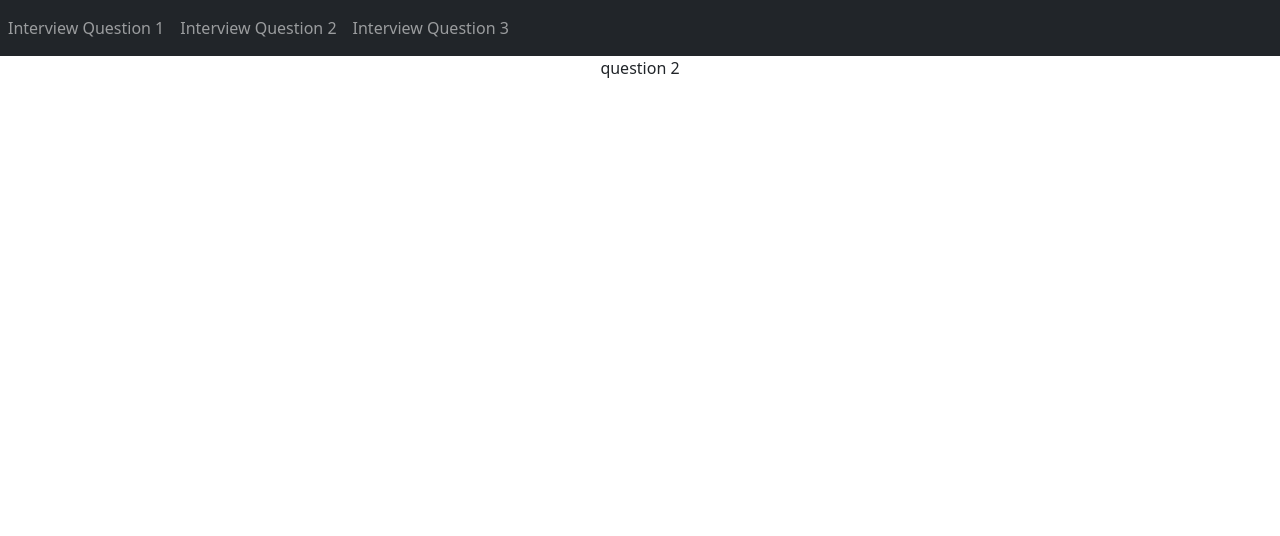
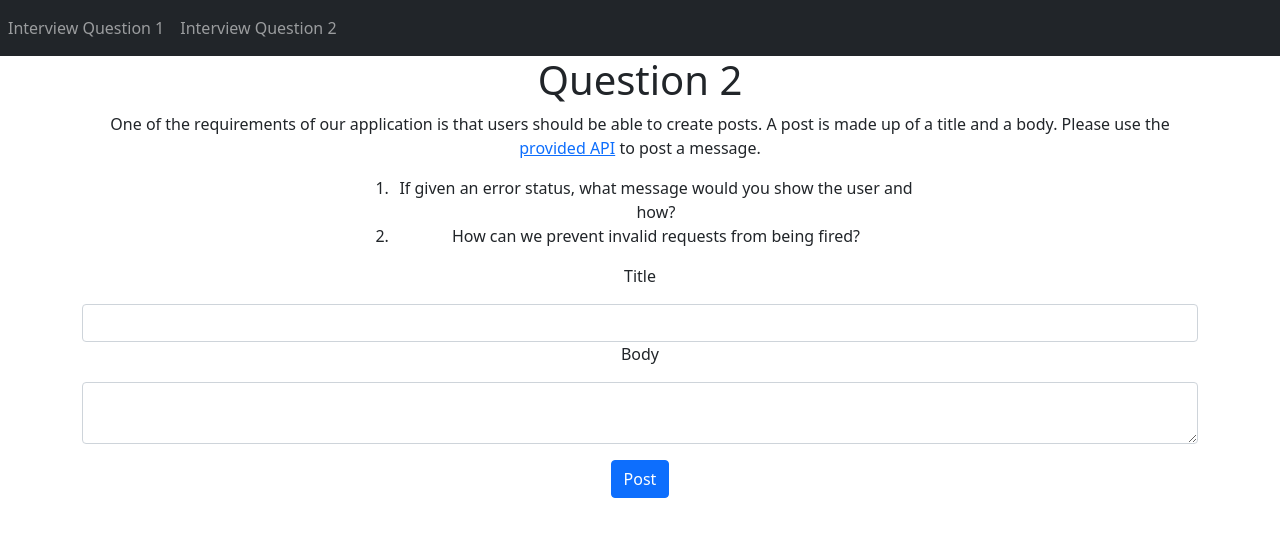
Before and after one commit to basicallysteve/interview, a React (Create React App) app: page /question-2 in a window 1280 px wide. Shown: the top 536 px of the page. Built offline with nearby package versions, Linux system fonts and the light colour scheme.

Commit message:
Interview Question 2 created

```diff
--- a/src/App.js
+++ b/src/App.js
@@ -18,7 +18,7 @@ function App() {
         <Nav className="me-auto">
           <Nav.Link as={Link} to="/question-1">Interview Question 1</Nav.Link>
           <Nav.Link as={Link} to="/question-2">Interview Question 2</Nav.Link>
-          <Nav.Link as={Link} to="/question-3">Interview Question 3</Nav.Link>
+          {/* <Nav.Link as={Link} to="/question-3">Interview Question 3</Nav.Link> */}
         </Nav>
       </Navbar>
 
--- a/src/questions/InterviewQuestion2.js
+++ b/src/questions/InterviewQuestion2.js
@@ -1,5 +1,87 @@
+import axios from "axios"
+import _ from "lodash";
+import {useState} from "react"
+import {Container,Row, Col, Form, Button} from "react-bootstrap"
+
 export default function Question2(){
+    let [post, setPost] = useState({
+        title: "",
+        body: ""
+    })
+
+    let [status, setStatus] = useState()
+    /**
+     * @function validate
+     * @param {string} title
+     * @param {string} body
+     * @returns {boolean}
+     *
+     * @description validates that a post's title and body are not empty
+     */
+    function validate(){
+        return true
+    }
+    /**
+     * @function isValid
+     * @returns {boolean}
+     * @description high performance version of validate.
+     */
+    let isValid = _.memoize(validate);
+
+    /**
+     * @function updatePost
+     * @param {SyntheticEvent} $event
+     * @param {string} field
+     * @description updatePost takes the input value from an onChange event and triggers a state update on the field that is updating. This can be either the title or the body
+     */
+    function updatePost($event, field){
+
+
+    }
+    /**
+     * @function addPost
+     * @param {SyntheticEvent} $event
+     * @description Triggers an endpoint to create a new post for the given user.
+     */
+    function addPost($event){
+        $event.preventDefault();
+        axios.post(`https://jsonplaceholder.typicode.com/posts`, {post, userId: 1}).then(response=>{
+
+        })
+
+    }
+
     return (
-        <div>question 2</div>
+        <Container size="sm">
+        <Row>
+            <Col><h1>Question 2</h1></Col>
+        </Row>
+        <Row>
+            <Col>
+                <p>One of the requirements of our application is that users should be able to create posts. A post is made up of a title and a body. Please use the <a href="https://jsonplaceholder.typicode.com/posts" target="_blank">provided API</a> to post a message. </p>
+                <ol className="w-50" style={{margin: "auto"}}>
+                    <li>If given an error status, what message would you show the user and how?</li>
+                    <li>How can we prevent invalid requests from being fired?</li>
+                </ol>
+            </Col>
+        </Row>
+        <Row>
+            <Col>
+                <Form>
+                    <Form.Label className="mt-3 mb-3">
+                        Title
+                    </Form.Label>
+                    <Form.Control type="text" />
+                    <Form.Label className="mb-3">
+                        Body
+                    </Form.Label>
+                    <Form.Control as="textarea"  />
+                    <Button className="mt-3" variant="primary" type="submit" >
+                        Post
+                    </Button>
+                </Form>
+            </Col>
+        </Row>
+        </Container>
     );
 };
```
